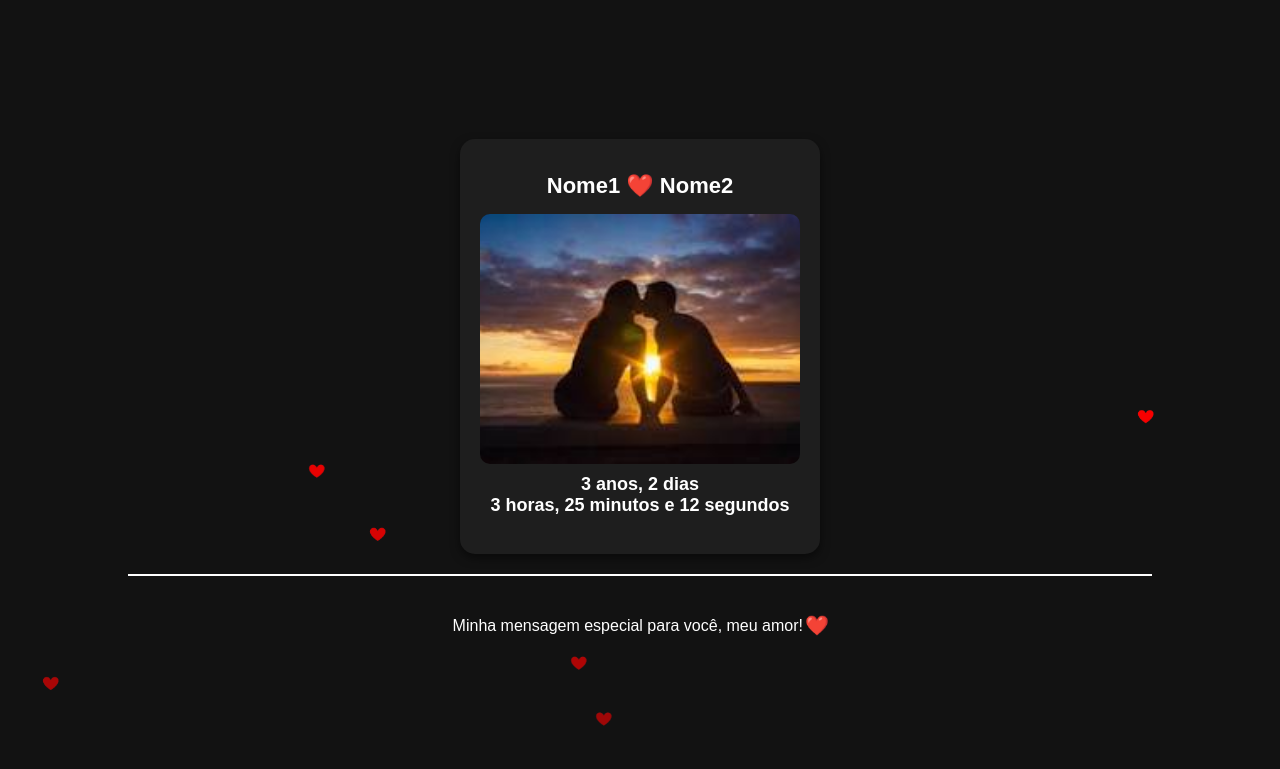
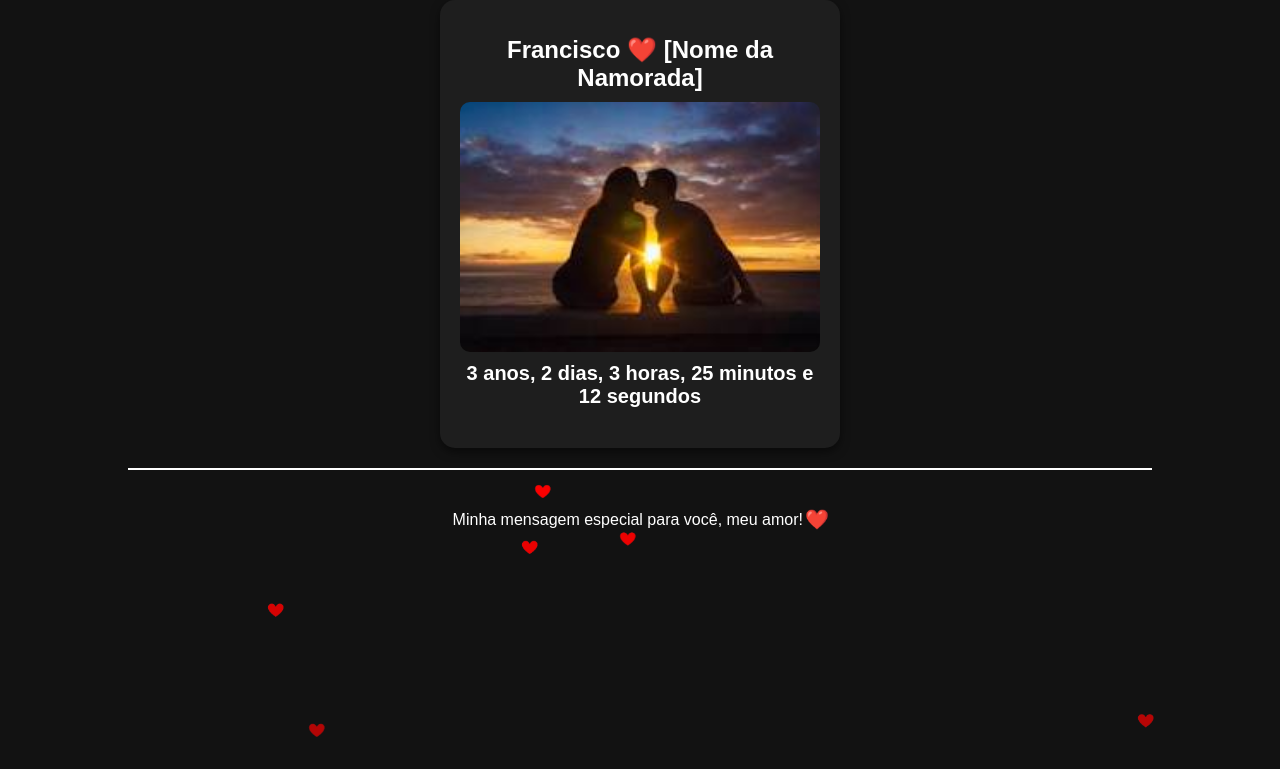
Before and after one commit to jotaaraujo43/PraValer, a plain HTML site: page index.html in a window 1280 px wide. Shown: the top 769 px of the page. Drawn offline with Linux system fonts and the light colour scheme.

Commit message:
Add files via upload

```diff
--- a/index.html
+++ b/index.html
@@ -8,8 +8,8 @@
 </head>
 <body>
     <div class="container">
-        <!-- Nome do Casal com Animação -->
-        <h1 class="nome-casal">Nome1 ❤️ Nome2</h1>
+        <!-- Nome do Casal -->
+        <h1 class="nome-casal"> Francisco ❤️ [Nome da Namorada]</h1>
 
         <!-- Carrossel de Imagens e Timer juntos -->
         <div class="conteudo-central">
--- a/script.js
+++ b/script.js
@@ -12,8 +12,7 @@ function updateTimer() {
     const seconds = Math.floor((diff % (1000 * 60)) / 1000);
 
     document.getElementById("timer").innerHTML =
-        `${years} anos, ${days} dias <br>
-        ${hours} horas, ${minutes} minutos e ${seconds} segundos`;
+        `${years} anos, ${days} dias, ${hours} horas, ${minutes} minutos e ${seconds} segundos`;
 }
 
 // Atualiza o contador a cada segundo
@@ -39,14 +38,18 @@ function criarRosa() {
     rosa.classList.add("rose");
 
     rosa.style.left = Math.random() * 100 + "vw";
-    rosa.style.animationDuration = (Math.random() * 5 + 2) + "s";
+    rosa.style.animationDuration = (Math.random() * 3 + 2) + "s";
+
+    const containerAltura = document.querySelector(".container").offsetHeight;
+    rosa.style.top = `${containerAltura + 20}px`;
 
     document.body.appendChild(rosa);
 
+    // Remove a rosa após cair
     setTimeout(() => {
         rosa.remove();
-    }, 7000);
+    }, 5000);
 }
 
-// Criar rosas continuamente a cada 500ms
-setInterval(criarRosa, 500);
+// Criar rosas continuamente a cada 400ms
+setInterval(criarRosa, 400);
--- a/styles.css
+++ b/styles.css
@@ -1,30 +1,28 @@
-/* Impede rolagem lateral e mantém tudo fixo */
+/* Resetando margens e impedindo rolagem lateral */
 html, body {
     overflow-x: hidden;
-    width: 100%;
     margin: 0;
     padding: 0;
-    display: flex;
-    flex-direction: column;
-    align-items: center;
-    justify-content: center;
-    height: 100vh;
+    width: 100%;
     background-color: #121212;
     color: white;
     font-family: 'Poppins', sans-serif;
     text-align: center;
+    display: flex;
+    flex-direction: column;
+    align-items: center;
 }
 
 /* Nome do casal */
 .nome-casal {
-    font-size: 22px;
+    font-size: 24px;
     font-weight: bold;
-    margin-bottom: 15px;
+    margin-bottom: 10px;
 }
 
 /* Container principal */
 .container {
-    max-width: 320px;
+    max-width: 360px;
     width: 90%;
     padding: 20px;
     border-radius: 15px;
@@ -32,22 +30,21 @@ html, body {
     box-shadow: 0px 4px 10px rgba(0, 0, 0, 0.5);
 }
 
-/* Centraliza imagens e tempo juntos */
+/* Centraliza imagens e tempo */
 .conteudo-central {
     display: flex;
     flex-direction: column;
     align-items: center;
-    justify-content: center;
 }
 
-/* Estilo do timer */
+/* Timer estilizado */
 .tempo {
-    font-size: 18px;
+    font-size: 20px;
     font-weight: bold;
     margin-top: 10px;
 }
 
-/* Ajuste no carrossel */
+/* Estilo do carrossel */
 .carousel {
     position: relative;
     width: 100%;
@@ -58,7 +55,7 @@ html, body {
     overflow: hidden;
 }
 
-/* Estilo das imagens do carrossel */
+/* Estilo das imagens */
 .imagem-casal {
     width: 100%;
     height: 100%;
@@ -66,7 +63,7 @@ html, body {
     border-radius: 10px;
     position: absolute;
     opacity: 0;
-    transition: opacity 1s ease-in-out;
+    transition: opacity 1.5s ease-in-out;
 }
 
 .imagem-casal.active {
@@ -84,7 +81,6 @@ html, body {
 
 /* Mensagem abaixo do container */
 .mensagem {
-    text-align: center;
     font-size: 16px;
     margin-top: 10px;
     padding: 10px;
@@ -96,18 +92,24 @@ html, body {
     animation: beat 1s infinite alternate;
 }
 
+/* Animação do coração */
+@keyframes beat {
+    from { transform: scale(1); }
+    to { transform: scale(1.2); }
+}
+
 /* Efeito de rosas caindo */
 .rose {
     position: absolute;
     width: 30px;
     height: 30px;
-    background-image: url('rosa.png'); /* Certifique-se que a imagem existe */
+    background-image: url('rosa.png');
     background-size: cover;
     opacity: 0.8;
     animation: fall linear infinite;
 }
 
-/* Animação da queda */
+/* Melhor animação da queda */
 @keyframes fall {
     from {
         transform: translateY(0);
@@ -118,9 +120,3 @@ html, body {
         opacity: 0;
     }
 }
-
-/* Animação do coração */
-@keyframes beat {
-    from { transform: scale(1); }
-    to { transform: scale(1.2); }
-}
```
